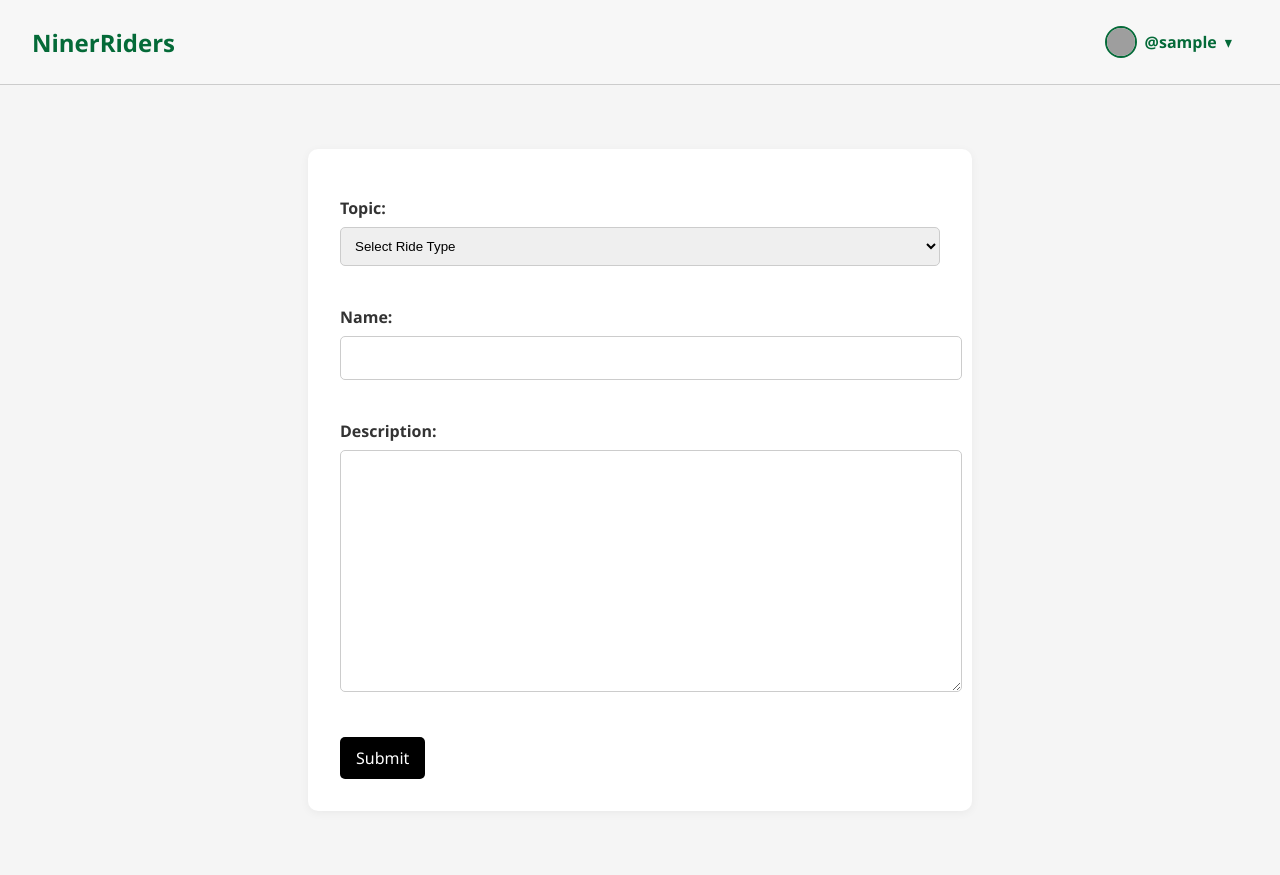
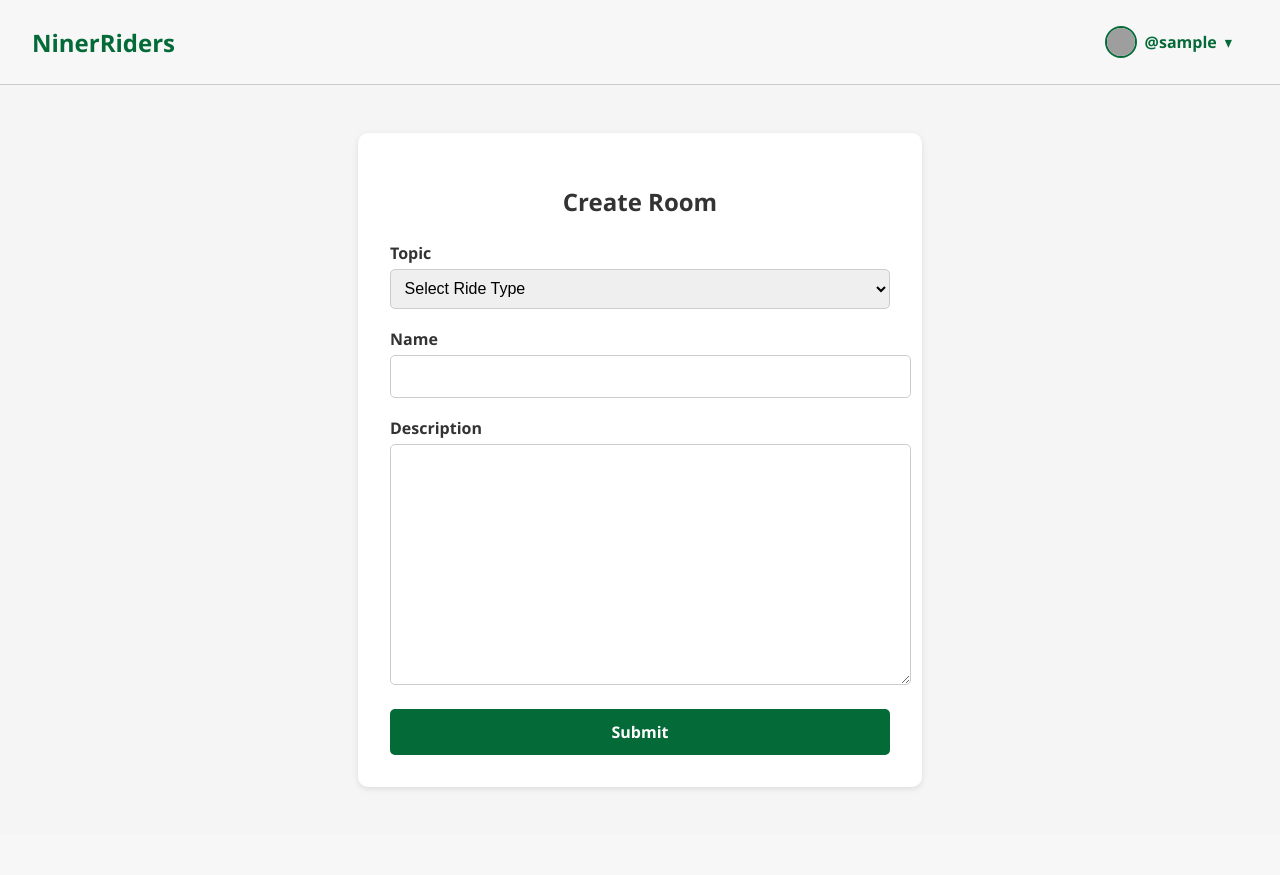
Before and after one commit to duncansmithh/NinerRiders, a Django app: page /create-room/ in a window 1280 px wide. After the commit the page ends 790 px from the top, so only its background shows below. Run offline with Django 5.2, Linux system fonts and the light colour scheme; the visitor is signed in with stand-in values (Sample User, id 1); data that the repository does not hold is empty; grey boxes are pictures that could not be loaded.

Commit message:
Room Creation Styling

```diff
--- a/base/templates/base/room_form.html
+++ b/base/templates/base/room_form.html
@@ -4,49 +4,82 @@
 
 <style>
     .form-container {
-        max-width: 600px;
-        margin: 4rem auto;
+        max-width: 500px;
+        margin: 3rem auto;
         padding: 2rem;
         background: white;
         border-radius: 10px;
-        box-shadow: 0 2px 10px rgba(0,0,0,0.05);
+        box-shadow: 0 2px 6px rgba(0, 0, 0, 0.1);
         font-family: 'Segoe UI', Tahoma, Geneva, Verdana, sans-serif;
     }
 
-    .form-container label {
-        display: block;
-        margin-bottom: 0.5rem;
-        font-weight: bold;
+    .form-container h2 {
+        text-align: center;
+        margin-bottom: 1.5rem;
+        font-size: 1.5rem;
     }
 
-    .form-container input[type="text"],
-    .form-container textarea,
-    .form-container select {
+    form {
+        display: flex;
+        flex-direction: column;
+        gap: 1.2rem;
+    }
+
+    label {
+        font-weight: bold;
+        margin-bottom: 0.3rem;
+        display: block;
+    }
+
+    input[type="text"],
+    select,
+    textarea {
         width: 100%;
-        padding: 10px;
-        margin-bottom: 1.5rem;
+        padding: 0.6rem;
         border: 1px solid #ccc;
         border-radius: 5px;
+        font-size: 1rem;
     }
 
-    .form-container input[type="submit"] {
-        background: black;
-        color: white;
-        padding: 10px 16px;
-        border: none;
-        border-radius: 5px;
-        cursor: pointer;
+    textarea {
+        resize: vertical;
+        min-height: 100px;
     }
 
-    .form-container input[type="submit"]:hover {
-        background: #333;
+    button[type="submit"],
+    input[type="submit"] {
+        background-color: #046A38;
+        color: white;
+        border: none;
+        padding: 0.75rem;
+        border-radius: 5px;
+        font-weight: bold;
+        cursor: pointer;
+        font-size: 1rem;
+    }
+
+    button[type="submit"]:hover,
+    input[type="submit"]:hover {
+        opacity: 0.95;
     }
 </style>
 
 <div class="form-container">
+    <h2>Create Room</h2>
     <form method="POST">
         {% csrf_token %}
-        {{ form.as_p }}
+        {% for field in form %}
+            <div>
+                <label for="{{ field.id_for_label }}">{{ field.label }}</label>
+                {{ field }}
+                {% if field.help_text %}
+                    <small style="color: #666; font-size: 0.9rem;">{{ field.help_text }}</small>
+                {% endif %}
+                {% for error in field.errors %}
+                    <p style="color: red; font-size: 0.9rem;">{{ error }}</p>
+                {% endfor %}
+            </div>
+        {% endfor %}
         <input type="submit" value="Submit">
     </form>
 </div>
```
